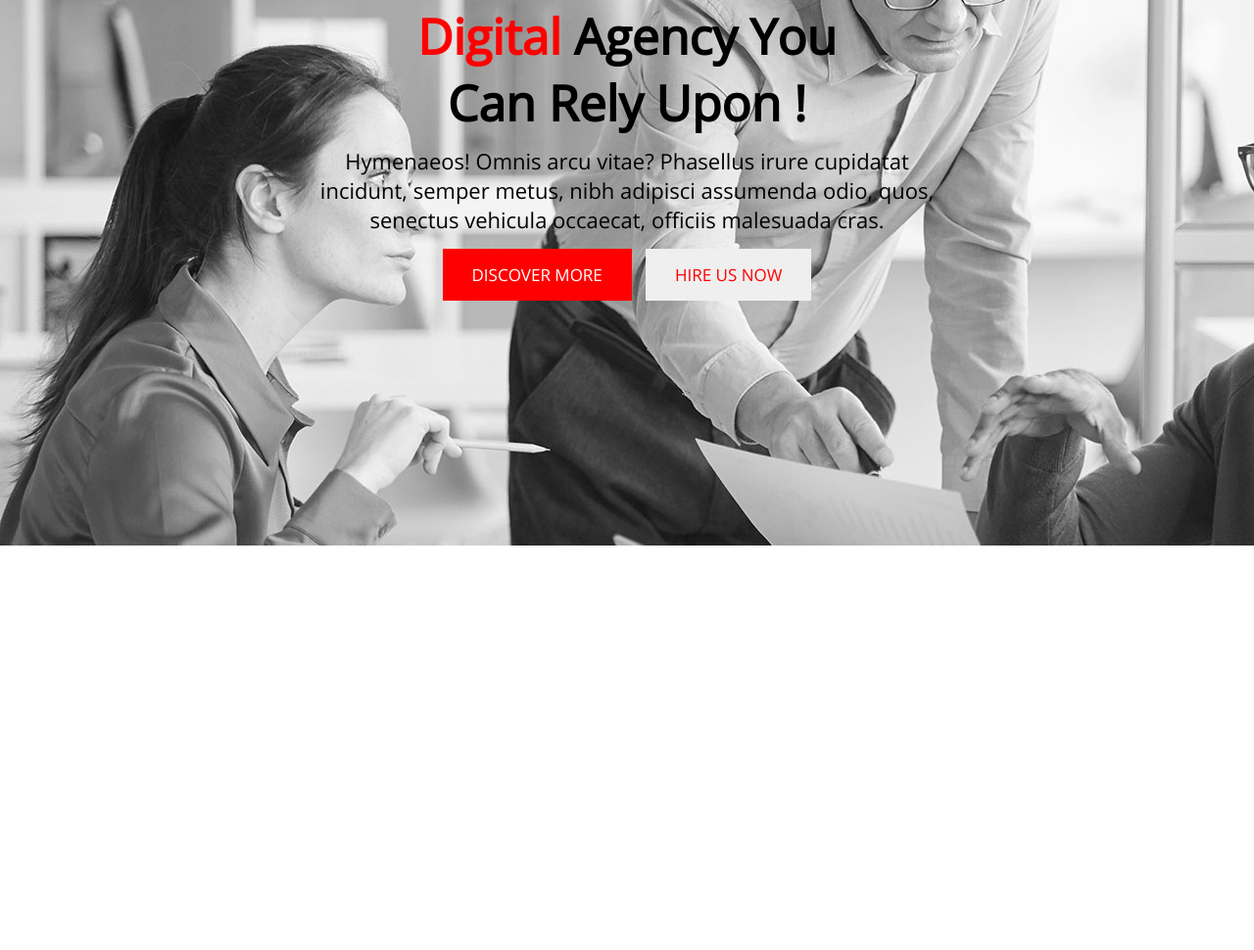
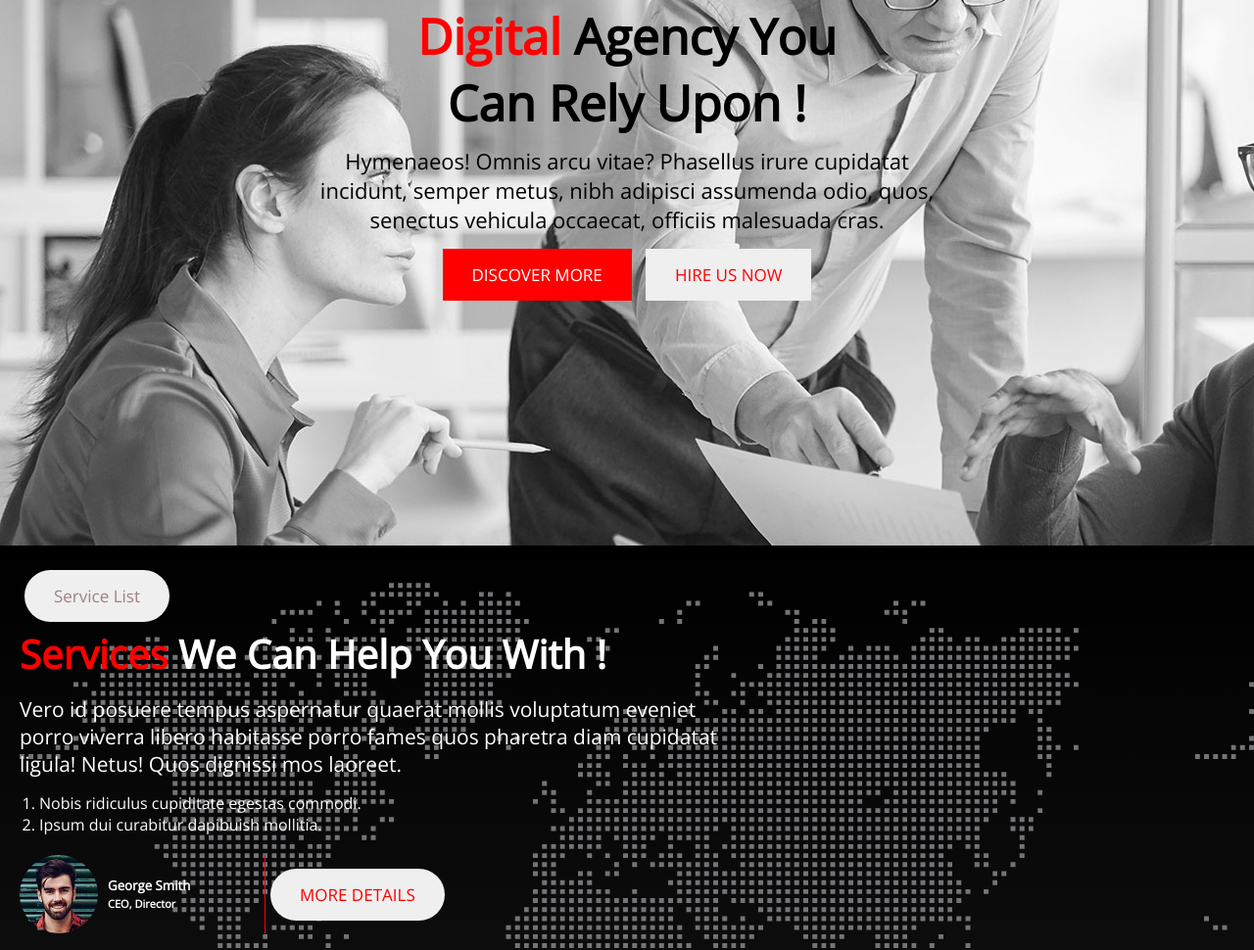
Before and after one commit to MehediMubin/digital-agency, a plain HTML site: page index.html in a window 1280 px wide. Shown: the part 311-1281 px from the top of the page at 98% size. Before the commit the page ends 868 px from the top, so only its background shows below. Drawn offline with nearby package versions, Linux system fonts and the light colour scheme.

Commit message:
created left side of the service section

```diff
--- a/index.html
+++ b/index.html
@@ -12,6 +12,7 @@
         />
     </head>
     <body>
+        <!-- Header Start -->
         <header>
             <div class="nav-container">
                 <div class="logo-container">
@@ -31,22 +32,69 @@
                 </nav>
             </div>
         </header>
-        <div class="banner-container">
+        <!-- Header End -->
+
+        <!-- Main Start -->
+        <main>
+            <section class="banner-container">
                 <div class="banner-details">
                     <h1 class="banner-title">
-                    <span style="color: red">Digital</span> Agency You <br />
+                        <span style="color: red">Digital</span> Agency You
+                        <br />
                         Can Rely Upon !
                     </h1>
                     <p class="banner-description">
                         Hymenaeos! Omnis arcu vitae? Phasellus irure cupidatat
-                    incidunt, semper metus, nibh adipisci assumenda odio, quos,
-                    senectus vehicula occaecat, officiis malesuada cras.
+                        incidunt, semper metus, nibh adipisci assumenda odio,
+                        quos, senectus vehicula occaecat, officiis malesuada
+                        cras.
                     </p>
                     <div class="buttons">
                         <button class="btn btn-discover">DISCOVER MORE</button>
                         <button class="btn btn-hire">HIRE US NOW</button>
                     </div>
                 </div>
+            </section>
+            <section class="service-container">
+                <div class="service-left-container">
+                    <div class="service-details">
+                        <button class="btn btn-service">Service List</button>
+                        <h1 class="service-title">
+                            <span style="color: red">Services</span> We Can Help
+                            You With !
+                        </h1>
+                        <p class="service-description">
+                            Vero id posuere tempus aspernatur quaerat mollis
+                            voluptatum eveniet porro viverra libero habitasse
+                            porro fames quos pharetra diam cupidatat ligula!
+                            Netus! Quos dignissi mos laoreet.
+                        </p>
+                        <ol>
+                            <li>Nobis ridiculus cupiditate egestas commodi.</li>
+                            <li>Ipsum dui curabitur dapibuish mollitia.</li>
+                        </ol>
                     </div>
+                    <div class="author-details">
+                        <div class="author-img">
+                            <img src="/asset/image/author.jpg" alt="" />
+                            <h5>
+                                George Smith <br /><small>CEO, Director</small>
+                            </h5>
+                        </div>
+                        <div class="more-details">
+                            <button class="btn btn-more-details">
+                                MORE DETAILS
+                            </button>
+                        </div>
+                    </div>
+                </div>
+                <div class="service-right-container"></div>
+            </section>
+        </main>
+        <!-- Main End -->
+
+        <!-- Footer Start -->
+        <footer></footer>
+        <!-- Footer End -->
     </body>
 </html>
--- a/style.css
+++ b/style.css
@@ -73,3 +73,59 @@
 .btn-hire {
     color: red;
 }
+
+.service-container {
+    height: 100vh;
+    background-image: url("/asset/image/footer-bg.png"),
+        linear-gradient(rgb(0, 0, 0), rgba(0, 0, 0, 0.9));
+    color: white;
+    padding: 20px;
+}
+
+.service-container li {
+    margin-left: 20px;
+}
+
+.btn-service {
+    color: #a18080;
+    border-radius: 40px;
+}
+
+.service-title {
+    font-size: 40px;
+}
+
+.service-description {
+    font-size: 21px;
+    margin-top: 15px;
+    margin-bottom: 15px;
+    width: 60%;
+}
+
+.btn-more-details {
+    color: red;
+    border-radius: 40px;
+}
+
+.author-details {
+    display: flex;
+    align-items: center;
+    margin-top: 20px;
+}
+
+.author-img {
+    width: 250px;
+    display: flex;
+    align-items: center;
+    border-right: 1px solid red;
+}
+
+.author-img h5 {
+    margin-left: 10px;
+}
+
+.author-details img {
+    height: 80px;
+    width: 80px;
+    border-radius: 50px;
+}
```
Lines whose indentation alone changed are shown as unchanged.
